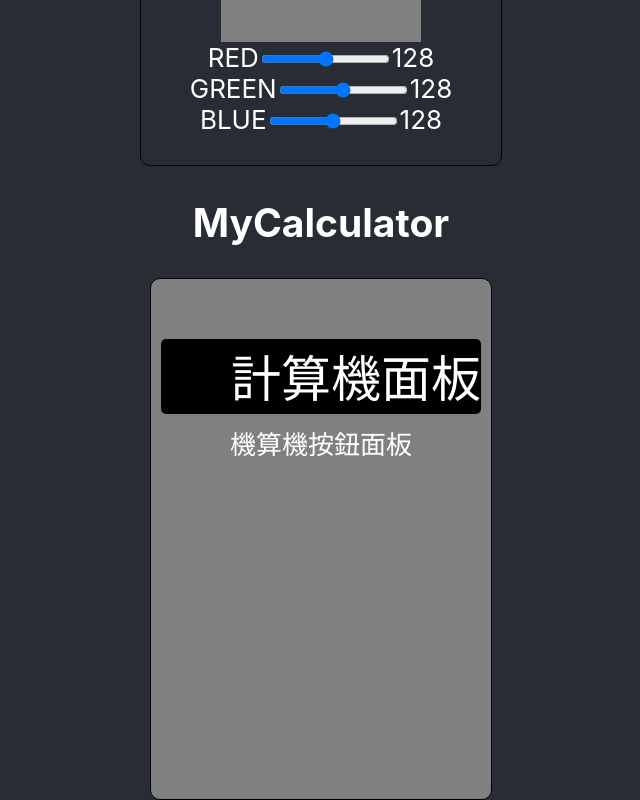
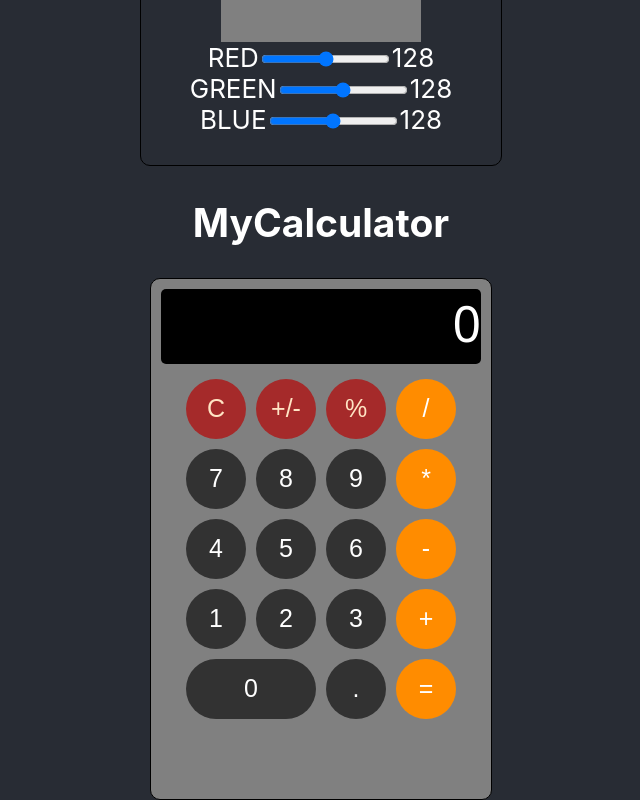
Before and after one commit to DerRight/2024REACT_Lession, a React (Create React App) app: page / in a window 1280 px wide. Shown: the part 438-1238 px from the top of the page, without its empty margins (319-959 px from the left). Built offline with nearby package versions, Linux system fonts and the light colour scheme.

Commit message:
新增MyCalculator計算機

```diff
--- a/src/components/MyButton.js
+++ b/src/components/MyButton.js
@@ -1,10 +1,40 @@
 import React from "react";
 import './calculator.css';
 
-function MyButton() {
+function MyButton(props) {
+    const handleclick = (e) => {props.buttonClicked(e.target.value)};
+
     return(
         <div className="buttons">
-            機算機按鈕面板
+            <div>
+                <button className="btn btn-action" onClick={handleclick} value="c">C</button>
+                <button className="btn btn-action" onClick={handleclick} value="+/-">+/-</button>
+                <button className="btn btn-action" onClick={handleclick} value="%">%</button>
+                <button className="btn btn-operator" onClick={handleclick} value="/">/</button>
+            </div>
+            <div>
+                <button className="btn" onClick={handleclick} value="7">7</button>
+                <button className="btn" onClick={handleclick} value="8">8</button>
+                <button className="btn" onClick={handleclick} value="9">9</button>
+                <button className="btn btn-operator" onClick={handleclick} value="*">*</button>
+            </div>
+            <div>
+                <button className="btn" onClick={handleclick} value="4">4</button>
+                <button className="btn" onClick={handleclick} value="5">5</button>
+                <button className="btn" onClick={handleclick} value="6">6</button>
+                <button className="btn btn-operator" onClick={handleclick} value="-">-</button>
+            </div>
+            <div>
+                <button className="btn" onClick={handleclick} value="1">1</button>
+                <button className="btn" onClick={handleclick} value="2">2</button>
+                <button className="btn" onClick={handleclick} value="3">3</button>
+                <button className="btn btn-operator" onClick={handleclick} value="+">+</button>
+            </div>
+            <div>
+                <button className="btn btn-0" onClick={handleclick} value="0">0</button>
+                <button className="btn" onClick={handleclick} value=".">.</button>
+                <button className="btn btn-operator" onClick={handleclick} value="=">=</button>
+            </div>
         </div>
     );
 }
--- a/src/components/MyCalculator.js
+++ b/src/components/MyCalculator.js
@@ -1,13 +1,57 @@
 import React from "react";
+import { useState } from "react";
 import MyDisplay from "./MyDisplay";
 import MyButton from "./MyButton";
 import './calculator.css';
 
 function MyCalculator() {
+    const [result, setResult] = useState("0");
+    const handleclick = (value) => {
+        // alert(value);
+        switch (value){
+            case "0":
+            case "1":
+            case "2":
+            case "3":
+            case "4":
+            case "5":
+            case "6":
+            case "7":
+            case "8":
+            case "9":
+            case ".":
+            case "+":
+            case "-":
+            case "*":
+            case "/":
+                if (result === "0") {
+                    setResult(value);
+                }
+                else {
+                    setResult(result + value);
+                }
+                break;
+            case "=":
+                setResult(eval(result).toString());
+                break;
+            case "c":
+                setResult("");
+                break;
+            case "+/-":
+                setResult(parseInt(result, 10) * -1);
+                break;
+            case "%":
+                setResult(parseInt(result, 10) / 100);
+                break;
+            default:
+                break;
+        }
+    };
+
     return(
         <div className="calculator">
-            <MyDisplay />
-            <MyButton />
+            <MyDisplay result={result} />
+            <MyButton buttonClicked={handleclick} />
         </div>
     );
 }
--- a/src/components/MyDisplay.js
+++ b/src/components/MyDisplay.js
@@ -1,10 +1,10 @@
 import React from "react";
 import './calculator.css';
 
-function MyDisplay() {
-    return(
+function MyDisplay(props) {
+    return (
         <div className="display">
-            <p>計算機面板</p>
+            {props.result}
         </div>
     );
 }
--- a/src/components/calculator.css
+++ b/src/components/calculator.css
@@ -23,3 +23,36 @@
     display: inline-block;
     margin: 10px;
 }
+
+.btn {
+    background-color: #323232;
+    color: white;
+    padding: 5%;
+    border: 0px;
+    border-radius: 50%;
+    width: 60px;
+    height: 60px;
+    margin: 5px;
+    font-size: 25px;
+    cursor: pointer;
+}
+
+.btn-action {
+    background-color: brown;
+    color: bisque;
+}
+
+.btn-operator {
+    background-color: darkorange;
+}
+
+.btn-0 {
+    width: 130px;
+    border-radius: 30px;
+}
+
+.btn:hover,
+.btn-0:hover {
+    background-color: white;
+    color: #323232;
+}
```
